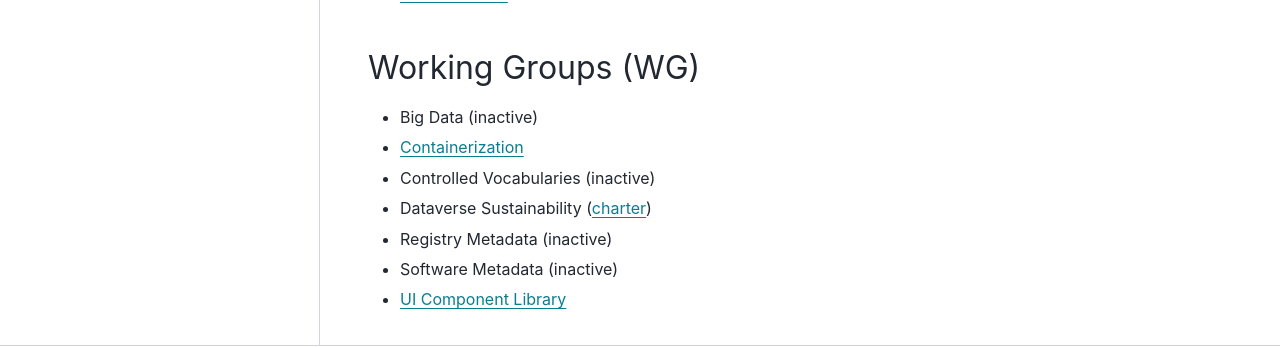
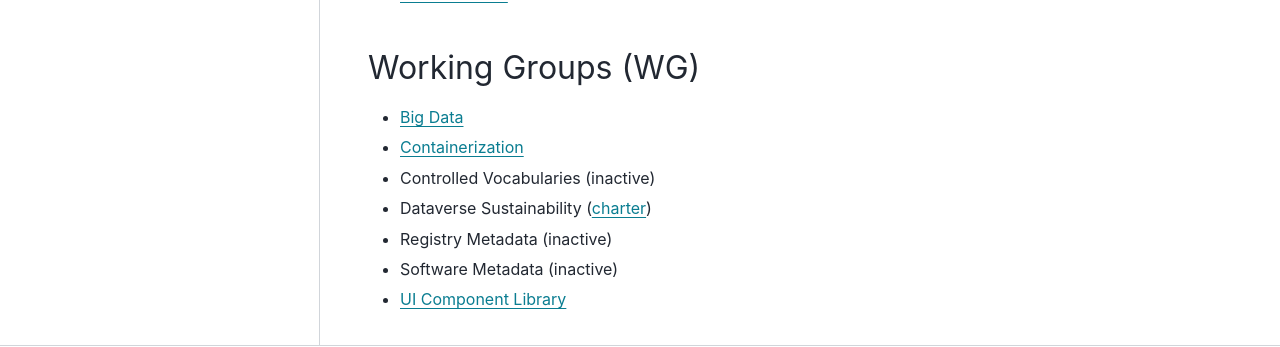
Before and after one commit to gdcc/www.gdcc.io, a Sphinx documentation site: the page built from source/working-groups.md, in a window 1280 px wide and 961 px high. Shown: the part 523-870 px from the top of the window. Built offline with Sphinx 7.4.7 and the PyData theme 0.15.4, drawn with Linux system fonts in a browser that asks for light colours.

Commit message:
add link for Big Data

```diff
--- a/source/working-groups.md
+++ b/source/working-groups.md
@@ -10,7 +10,7 @@
 - [Sensitive Data](https://groups.google.com/g/dataverse-community/c/P-yR0JV26Fc/m/l11RQ4cwAQAJ)
 
 ## Working Groups (WG)
-- Big Data (inactive)
+- [Big Data](https://dataversecommunity.slack.com/archives/C06429RS3D5)
 - [Containerization](https://ct.gdcc.io)
 - Controlled Vocabularies (inactive)
 - Dataverse Sustainability ([charter](https://docs.google.com/document/d/17zp7hBy4OeprpZ4cL2YwuhpRL9li-7j_OCjYE0MYC1k/edit?usp=sharing))
```
